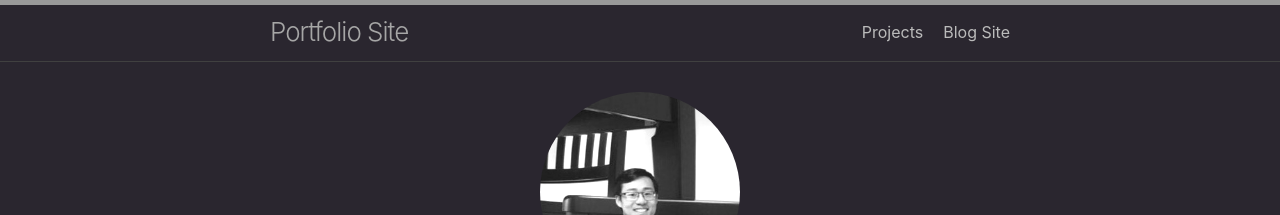
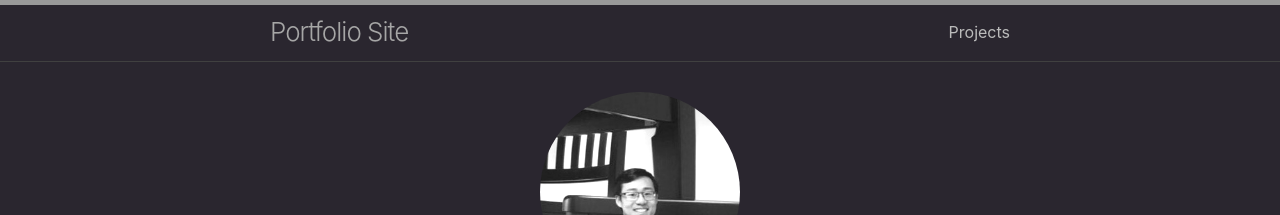
Before and after one commit to xyjiang970/xyjiang970.github.io, a Jekyll site: the page built from index.md, in a window 1280 px wide. Shown: the top 215 px of the page. Built offline with Jekyll 4.4.1, drawn with Linux system fonts in a browser that asks for light colours.

Commit message:
Update _config.yml

```diff
--- a/_config.yml
+++ b/_config.yml
@@ -51,7 +51,7 @@ minima:
 # this and add the path to the pages in order as they should show up
 header_pages:
  - projects/projects_home.md
- - blog_link.md
+#  - blog_link.md
 
 # Build settings
 theme: minima
```
